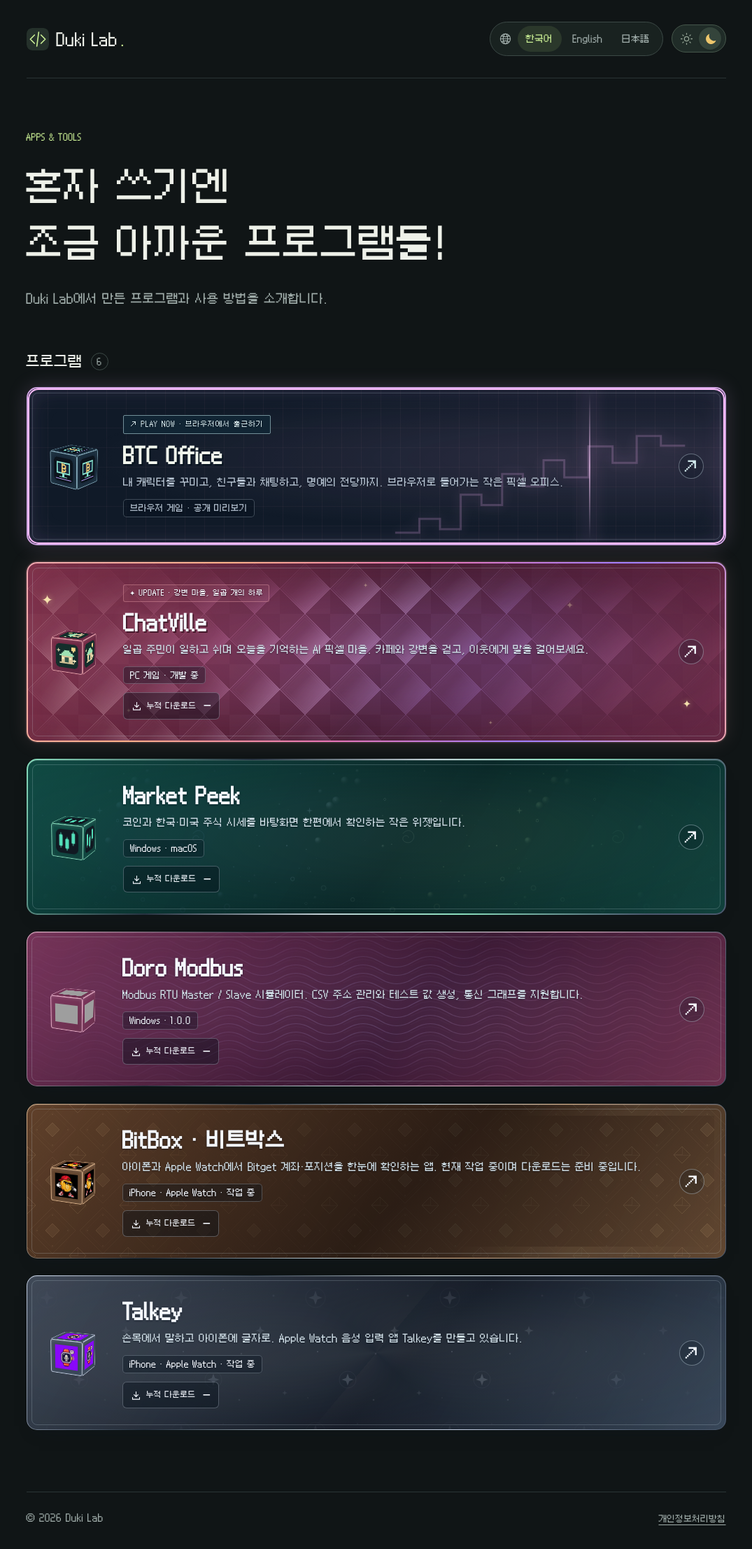
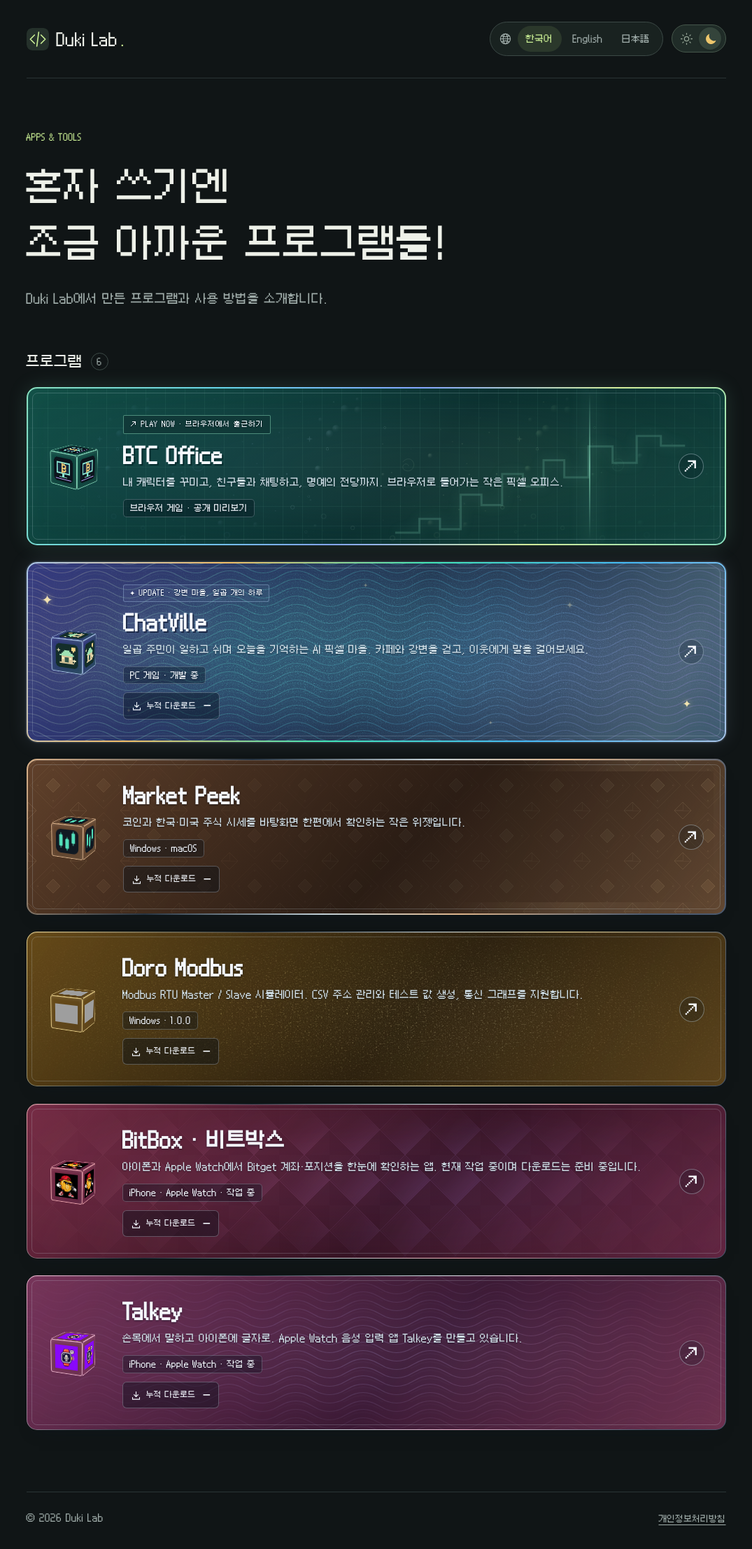
Before and after one commit to Duki-Programming/duki-programming.github.io, a Jekyll site: the page built from index.html, in a window 1280 px wide. Shown: the whole page at 70% size, without its empty margins (95-1170 px from the left). Built offline with Jekyll 4.4.1, drawn with Linux system fonts in a browser that asks for light colours; some web fonts are replaced; grey boxes are pictures that could not be loaded.

Commit message:
Use shuffled palettes for BTC Office catalog banner

```diff
--- a/_data/catalog.yml
+++ b/_data/catalog.yml
@@ -14,7 +14,6 @@
       icon: /assets/programs/btcoffice/icon.svg
       url: /btcoffice/
       featured: true
-      banner_style: aurora-rainbow
       spotlight: "↗ PLAY NOW · 브라우저에서 출근하기"
     - id: "chatville"
       title: "ChatVille"
@@ -70,7 +69,6 @@
       icon: /assets/programs/btcoffice/icon.svg
       url: /btcoffice/en/
       featured: true
-      banner_style: aurora-rainbow
       spotlight: "↗ PLAY NOW · Your desk is waiting"
     - id: "chatville"
       title: "ChatVille"
@@ -127,7 +125,6 @@
     icon: /assets/programs/btcoffice/icon.svg
     url: /btcoffice/ja/
     featured: true
-    banner_style: aurora-rainbow
     spotlight: "↗ PLAY NOW · あなたの席へ"
   - id: "chatville"
     title: "ChatVille"
--- a/assets/css/btcoffice-spectrum.css
+++ b/assets/css/btcoffice-spectrum.css
@@ -1,18 +1,16 @@
-/* BTC Office: a continuous spectrum on a market grid, separate from ChatVille's stars. */
-.catalog-programs .program-link--btcoffice { min-height:226px; border:2px solid #8ae9cd; background:#101a28; box-shadow:0 0 28px #8ae9cd26,inset 0 0 35px #90d7cb08; isolation:isolate; animation:office-frame 14s linear infinite; }
-.program-link--btcoffice:before { content:''; position:absolute; inset:0; z-index:0; pointer-events:none; padding:0; mask:none; -webkit-mask:none; opacity:1; border:2px solid #8ae9cd; box-shadow:inset 0 0 36px #86efd91b,0 0 19px #8ae9cd40; background:radial-gradient(ellipse at 85% 45%,#8ae9cd20,transparent 65%); animation:office-hue 14s linear infinite; }
-.program-link--btcoffice>.program-foil { display:none; }
-.program-link--btcoffice .program-link__text>strong { color:#f0f5ec; text-shadow:2px 2px #06121d; }
-.program-link--btcoffice .program-link__text>span:not(.program-spotlight) { color:#bcc9d7; }
-.program-link--btcoffice .program-link__text>.program-spotlight { align-self:flex-start; padding:4px 9px; margin-bottom:5px; border:1px solid #728f98; border-radius:2px; color:#d0e2e5; background:#112534; font-size:10px; letter-spacing:.07em; }
+/* BTC Office shares the shuffled palettes and foils while retaining its market board. */
+.catalog-programs .program-link--btcoffice {
+  min-height:226px;
+  border:2px solid transparent;
+  background:linear-gradient(135deg,var(--p-start),var(--p-mid) 55%,var(--p-end)) padding-box,linear-gradient(120deg,var(--p-edge),var(--s2),var(--s3),var(--s4),var(--p-edge)) border-box;
+  box-shadow:0 0 28px color-mix(in srgb,var(--p-edge) 15%,transparent),inset 0 0 35px color-mix(in srgb,var(--p-edge) 4%,transparent);
+}
+.program-link--btcoffice .program-link__text>strong { color:var(--p-ink); text-shadow:2px 2px var(--p-mid); }
+.program-link--btcoffice .program-link__text>.program-spotlight { align-self:flex-start; padding:4px 9px; margin-bottom:5px; border:1px solid color-mix(in srgb,var(--p-edge) 50%,transparent); border-radius:2px; color:var(--p-ink); background:color-mix(in srgb,var(--p-edge) 8%,var(--p-mid)); font-size:10px; letter-spacing:.07em; }
 .program-link--btcoffice .program-cube { animation-play-state:running; animation-duration:26s; }
-.program-link--btcoffice .program-cube__face { border-color:#8eb5c6; background:#142133; box-shadow:inset 0 0 15px #80d5c52e; }
-.program-link--btcoffice .program-link__arrow { color:#d1e9ec; }
-.program-link--btcoffice>.office-banner-market { position:absolute; inset:0; z-index:0; overflow:hidden; pointer-events:none; color:#83e6ca; animation:office-hue 14s linear infinite; }
-.office-banner-market:before { content:''; position:absolute; inset:0; background:linear-gradient(#85b9d30c 1px,transparent 1px),linear-gradient(90deg,#85b9d30c 1px,transparent 1px); background-size:28px 28px; }
+.program-link--btcoffice>.office-banner-market { position:absolute; inset:0; z-index:0; overflow:hidden; pointer-events:none; color:var(--p-edge); }
+.office-banner-market:before { content:''; position:absolute; inset:0; background:linear-gradient(color-mix(in srgb,var(--p-edge) 6%,transparent) 1px,transparent 1px),linear-gradient(90deg,color-mix(in srgb,var(--p-edge) 6%,transparent) 1px,transparent 1px); background-size:28px 28px; }
 .office-banner-market svg { position:absolute; width:45%; min-width:260px; height:80%; right:4%; bottom:-6%; opacity:.22; filter:drop-shadow(0 0 9px currentColor); }
-.office-banner-market:after { content:''; position:absolute; width:2px; inset-block:0; background:linear-gradient(transparent,#a1f3e0aa,transparent); box-shadow:0 0 25px 8px #7de6ce17; animation:office-market-scan 7s linear infinite; }
-@keyframes office-hue { from { filter:hue-rotate(0deg); } to { filter:hue-rotate(360deg); } }
+.office-banner-market:after { content:''; position:absolute; width:2px; inset-block:0; background:linear-gradient(transparent,color-mix(in srgb,var(--p-edge) 67%,transparent),transparent); box-shadow:0 0 25px 8px color-mix(in srgb,var(--p-edge) 9%,transparent); animation:office-market-scan 7s linear infinite; }
 @keyframes office-market-scan { from { left:-5%; } to { left:105%; } }
-@keyframes office-frame { 0%,100% { border-color:#8ae9cd; box-shadow:0 0 28px #8ae9cd26,inset 0 0 30px #8ae9cd0a; } 25% { border-color:#a7a0ff; box-shadow:0 0 28px #a7a0ff32,inset 0 0 30px #a7a0ff0a; } 50% { border-color:#f3a7cd; box-shadow:0 0 28px #f3a7cd32,inset 0 0 30px #f3a7cd0a; } 75% { border-color:#edcf89; box-shadow:0 0 28px #edcf8932,inset 0 0 30px #edcf890a; } }
-@media (prefers-reduced-motion:reduce) { .catalog-programs .program-link--btcoffice,.program-link--btcoffice:before,.program-link--btcoffice .program-cube,.office-banner-market,.office-banner-market:after { animation:none; } }
+@media (prefers-reduced-motion:reduce) { .program-link--btcoffice .program-cube,.office-banner-market:after { animation:none; } }
```
Also changed, not shown: README.md.
